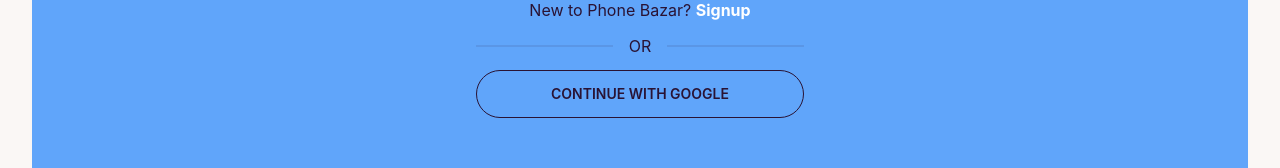
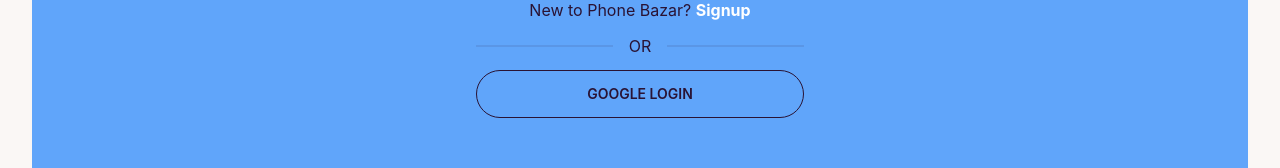
Before and after one commit to nasirullahnu/phone-bazar-client, a React (Create React App) app: page /login in a window 1280 px wide. Shown: the part 530-698 px from the top of the page. Built offline with nearby package versions, Linux system fonts and the light colour scheme; no server answers.

Commit message:
google login implement and set default buyer

```diff
--- a/src/Pages/Login/Login.js
+++ b/src/Pages/Login/Login.js
@@ -1,3 +1,4 @@
+import { GoogleAuthProvider } from 'firebase/auth';
 import { useContext, useState } from 'react';
 import { useForm } from 'react-hook-form';
 import toast from 'react-hot-toast';
@@ -6,9 +7,22 @@
 
 const Login = () => {
     const {register, formState:{errors}, handleSubmit} = useForm()
-    const {logIn} = useContext(AuthContext)
+    const googleProvider = new GoogleAuthProvider();
+    const {logIn, googleSignin} = useContext(AuthContext)
     const [loginError, setLoginError] = useState('')
 
+
+    // sign in with google
+    const handleGoogleLogin = () => {
+        googleSignin(googleProvider)
+            .then(result => {
+                const user = result.user
+                console.log(user)
+            })
+            .catch(error => console.log(error))
+    }
+
+    // login with email and password
     const handleLogin = data =>{
         console.log(data)
         logIn(data.email, data.password)
@@ -57,7 +71,7 @@
         </form>
         <p>New to Phone Bazar? <Link to='/signup' className="text-white font-bold">Signup</Link></p>
         <div className="divider">OR</div>
-        <button className="btn btn-outline w-full">Continue With Google</button>
+        <button onClick={handleGoogleLogin} className="btn btn-outline w-full">Google Login</button>
       </div>
         </div>
     );
--- a/src/Pages/Signup/Signup.js
+++ b/src/Pages/Signup/Signup.js
@@ -1,3 +1,4 @@
+import { GoogleAuthProvider } from 'firebase/auth';
 import React, { useContext, useState } from 'react';
 import { useForm } from 'react-hook-form';
 import toast from 'react-hot-toast';
@@ -6,8 +7,21 @@
 
 const Signup = () => {
     const {register, formState:{errors},  handleSubmit} = useForm();
-    const {user, createUser, updateUser} = useContext(AuthContext)
-    const [signupError, setSignupError] = useState('')
+    const googleProvider = new GoogleAuthProvider();
+    const { createUser, updateUser, googleSignin} = useContext(AuthContext);
+    const [signupError, setSignupError] = useState('');
+
+
+     // sign in with google
+     const handleGoogleLogin = () => {
+        googleSignin(googleProvider)
+            .then(result => {
+                const user = result.user
+                console.log(user)
+                saveUser(user.displayName, user.email)
+            })
+            .catch(error => console.log(error))
+    }
 
     // sign up with email and password
     const handleSignUp = data =>{
@@ -35,7 +49,7 @@
         })
     }
 
-    const saveUser = (name, email, role) =>{
+    const saveUser = (name, email, role = 'buyer') =>{
         const user = {name, email, role};
         console.log(user)
         fetch('http://localhost:5000/allUsers', {
@@ -50,6 +64,8 @@
           console.log(data);
         })
       }
+
+
 
     return (
         <div className="h-[800px] flex justify-center items-center bg-blue-400 mx-8 my-8">
@@ -96,7 +112,7 @@
         <p>Already have an Account ? <Link to='/login' className="text-white font-bold">Login</Link></p>
         {signupError && <p className='text-red-500'>{signupError.message}</p>}
         <div className="divider">OR</div>
-        <button className="btn btn-outline w-full">Continue With Google</button>
+        <button onClick={handleGoogleLogin} className="btn btn-outline w-full">Continue With Google</button>
       </div>
         </div>
     );
--- a/src/contexts/AuthProvider.js
+++ b/src/contexts/AuthProvider.js
@@ -1,6 +1,6 @@
 import React, { useEffect, useState } from 'react';
 import { createContext } from "react"
-import {createUserWithEmailAndPassword, getAuth, onAuthStateChanged, signInWithEmailAndPassword, signOut, updateProfile} from 'firebase/auth'
+import {createUserWithEmailAndPassword, getAuth, onAuthStateChanged, signInWithEmailAndPassword, signInWithPopup, signOut, updateProfile} from 'firebase/auth'
 import app from "../firebase/firebase.config"
 
 export const AuthContext = createContext()
@@ -25,6 +25,11 @@
         return updateProfile(auth.currentUser, userInfo);
     }
 
+    // create user with google sign up
+    const googleSignin = (provider) => {
+        return signInWithPopup(auth, provider);
+    }
+
     const logOut = () => {
         return signOut(auth)
     }
@@ -42,6 +47,7 @@
         user,
         createUser,
         logIn,
+        googleSignin,
         updateUser,
         logOut,
     }
```
